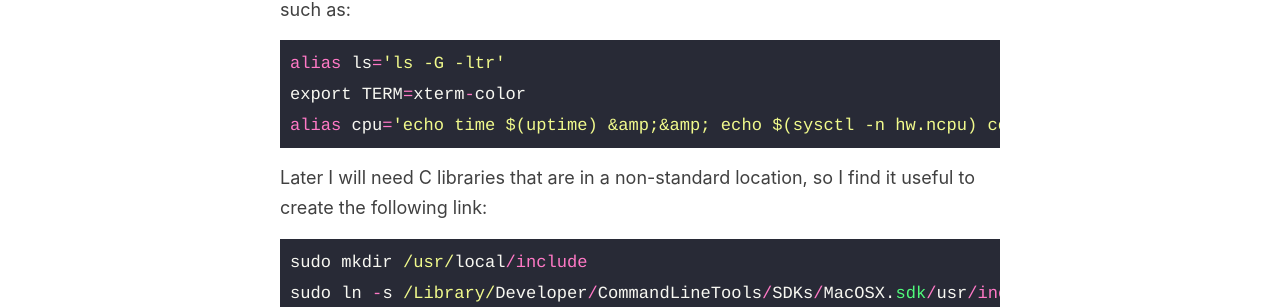
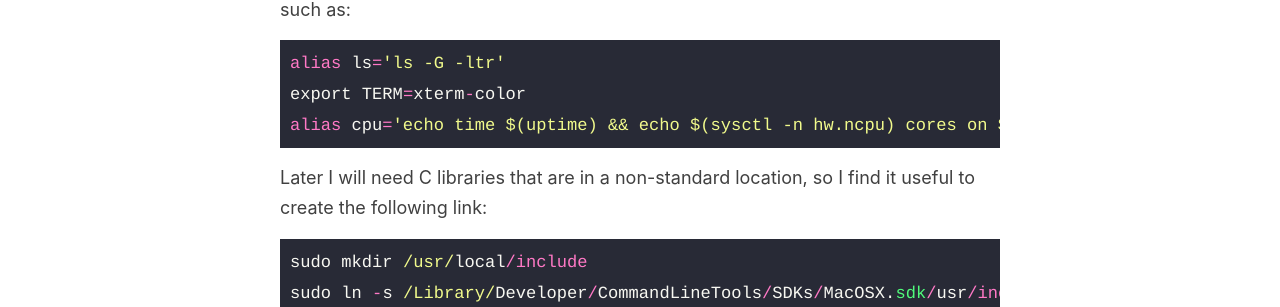
Before and after one commit to aronwalsh/aronwalsh.github.io, a Jekyll site: the page built from _posts/2023-01-14-applesilicon.md, in a window 1280 px wide and 900 px high, scrolled down 1287 px. Shown: the part 144-451 px from the top of the window. Built offline with Jekyll 4.4.1, drawn with Linux system fonts in a browser that asks for light colours; comment, search, counter and statistics services are not loaded.

Commit message:
Update 2023-01-14-applesilicon.md

```diff
--- a/_posts/2023-01-14-applesilicon.md
+++ b/_posts/2023-01-14-applesilicon.md
@@ -6,9 +6,9 @@
 
 My first Apple laptop was a PowerBook running the PowerPC [G4](https://en.wikipedia.org/wiki/PowerPC_G4) processor. The transition to Intel x86 chips provided many opportunities, but they lost their edge over time to become efficient heat generators. So far, I am very impressed by the ARM [M2](https://en.wikipedia.org/wiki/Apple_silicon#Apple_M2) processor and its 20 billion transistors. It does take some effort to get everything nicely configured.
 
-<!-- wp:image -->
+<p align="center">
 <figure class="wp-block-image aligncenter"><img src="{{ site.baseurl }}/assets/2023/cpu.png" alt="CPU" /></figure>
-<!-- /wp:image -->
+</p>
 
 ## Awaken UNIX
 
@@ -27,7 +27,7 @@
 {% highlight ruby %}
 alias ls='ls -G -ltr'
 export TERM=xterm-color
-alias cpu='echo time $(uptime) &amp;&amp; echo $(sysctl -n hw.ncpu) cores on $(hostname)''
+alias cpu='echo time $(uptime) && echo $(sysctl -n hw.ncpu) cores on $(hostname)'
 {% endhighlight %}
 
 Later I will need C libraries that are in a non-standard location, so I find it useful to create the following link:
```
